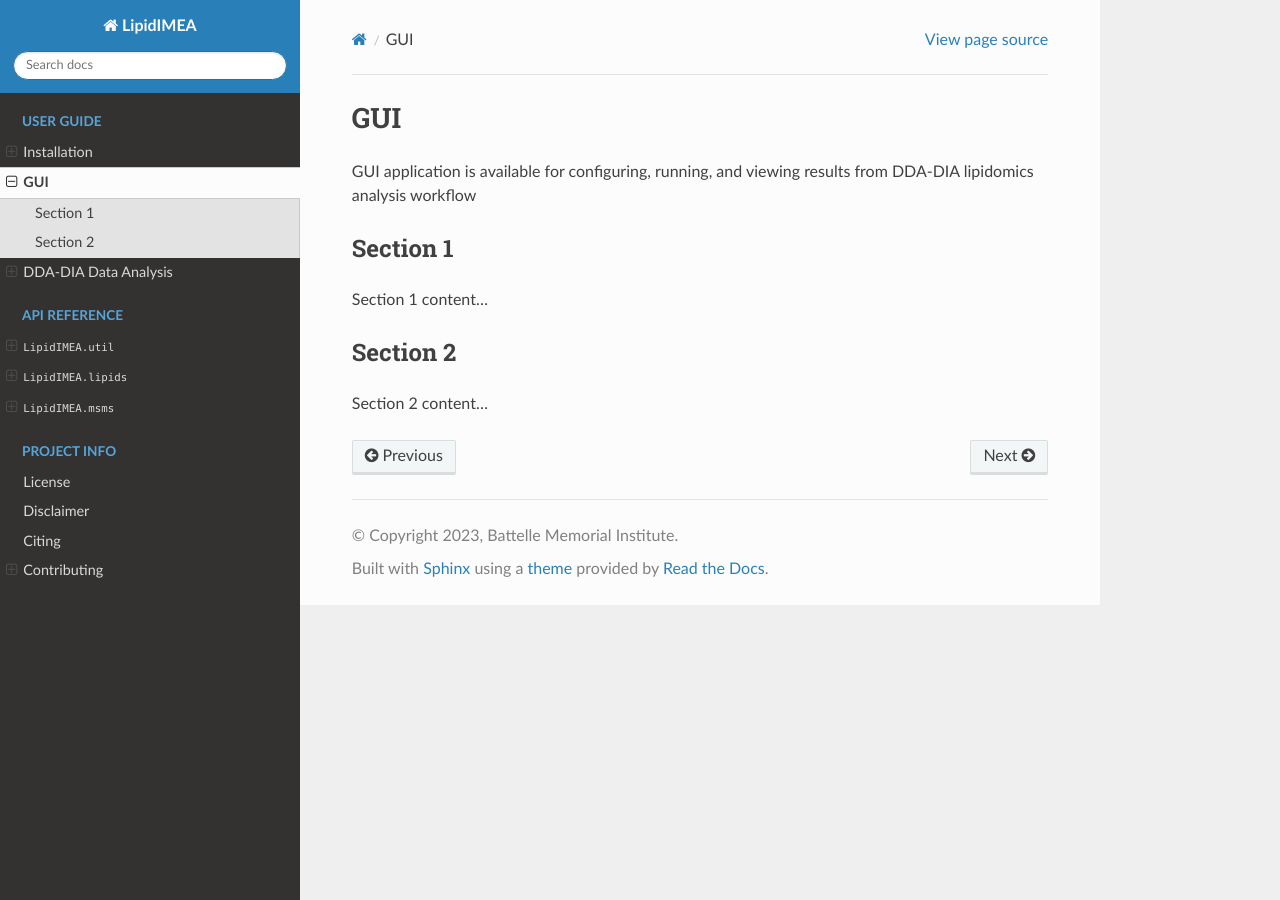
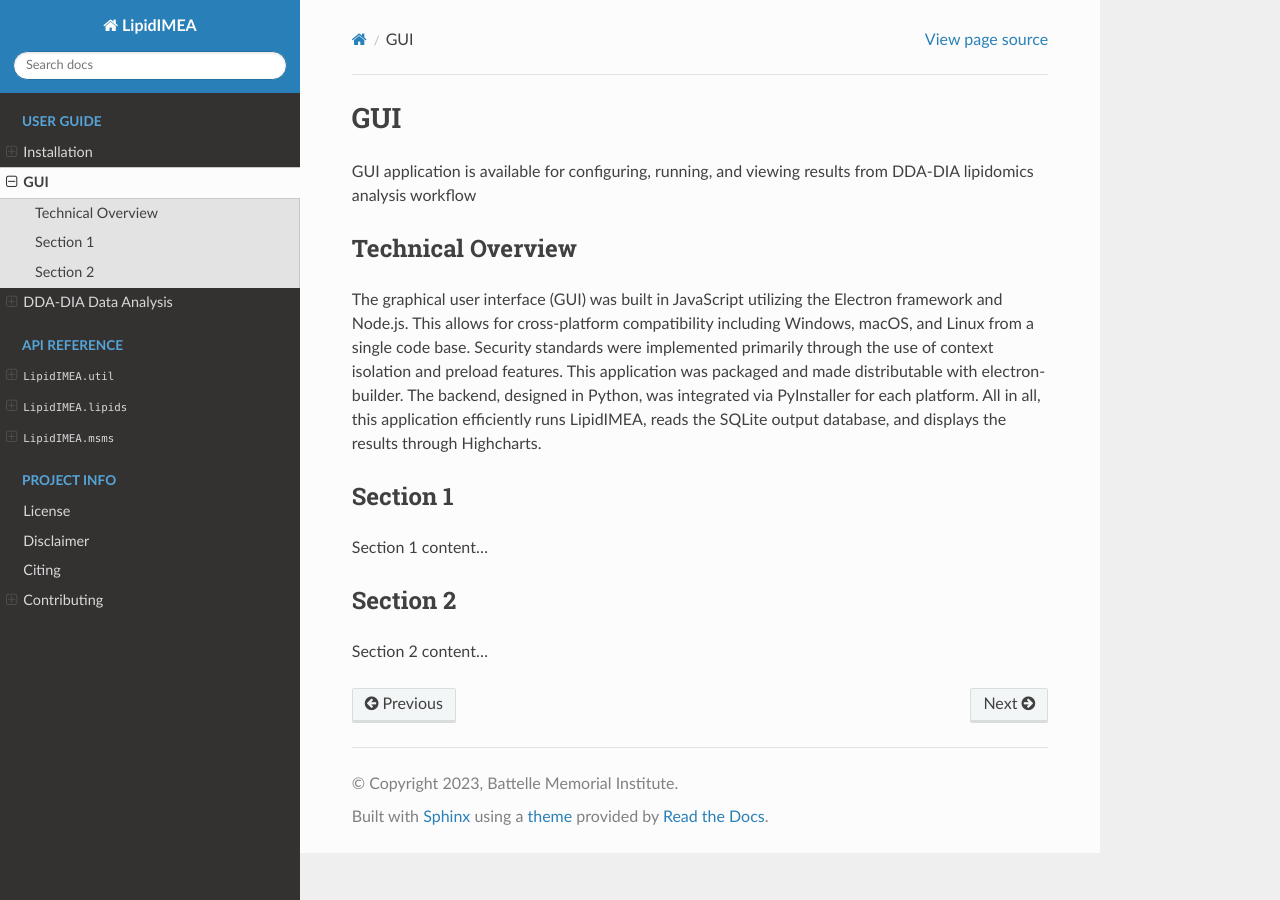
Before and after one commit to PNNL-m-q/lipidimea, a Sphinx documentation site: the page built from docs/source/guides/gui.rst, in a window 1280 px wide. Built offline with Sphinx 7.4.7 and the Read the Docs theme 2.0.0, drawn with Linux system fonts in a browser that asks for light colours; the version number is read from the project's files by our own code.

Commit message:
Docs update

```diff
--- a/docs/source/guides/gui.rst
+++ b/docs/source/guides/gui.rst
@@ -2,6 +2,14 @@ GUI
 ==============================
 GUI application is available for configuring, running, and viewing results from
 DDA-DIA lipidomics analysis workflow
+
+
+Technical Overview
+------------------------------
+The graphical user interface (GUI) was built in JavaScript utilizing the Electron framework and Node.js. This allows for cross-platform compatibility including Windows, macOS, and Linux from a single code base. Security standards were
+implemented primarily through the use of context isolation and preload features. This application was packaged and made distributable with electron-builder. The backend, designed in Python, was integrated via PyInstaller for each platform.
+All in all, this application efficiently runs LipidIMEA, reads the SQLite output database, and displays the results through Highcharts.
+
 
 
 Section 1
```
